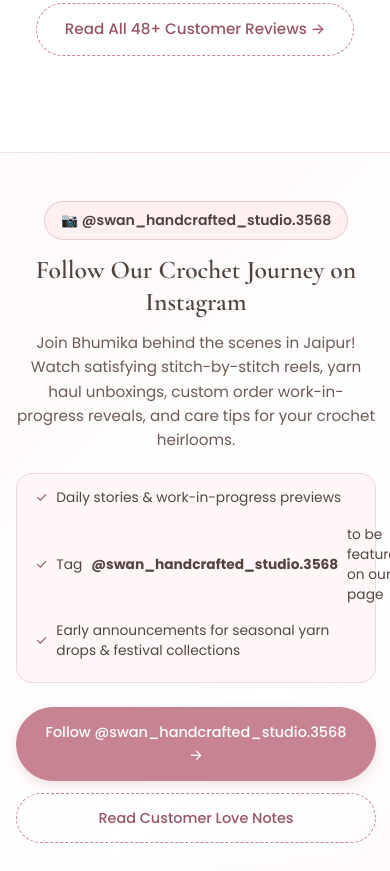
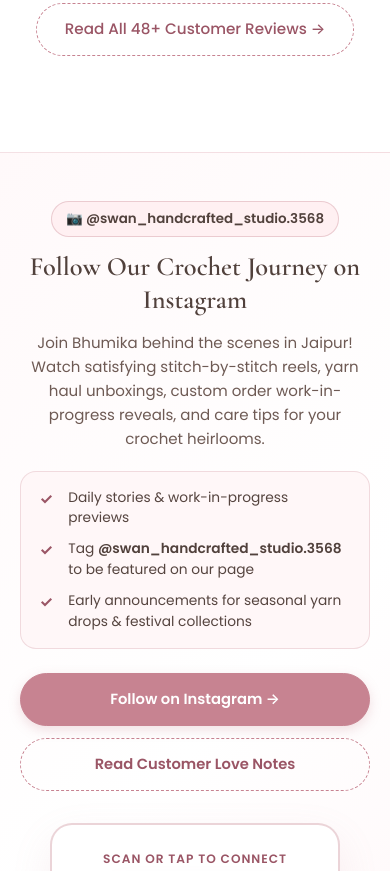
Before and after one commit to swanstudio2604-beep/Swan-Studio, a website: page index.html in a window 390 px wide. Shown: the part 10199-11070 px from the top of the page. Drawn offline with nearby package versions, Linux system fonts and the light colour scheme.

Commit message:
fix(mobile): resolve Instagram perks text fragmentation, button overflow, and remove review helpful buttons

```diff
--- a/css/style.css
+++ b/css/style.css
@@ -2436,22 +2436,61 @@ input[type="file"]:not(.photo-upload-input)::file-selector-button:hover {
   align-items: center;
 }
 
+.instagram-lead-desc {
+  color: #6E5A54;
+  font-size: 1.05rem;
+  line-height: 1.65;
+  margin: 0 auto 1.5rem auto;
+  max-width: 520px;
+  word-break: normal;
+  overflow-wrap: break-word;
+  text-wrap: pretty;
+  hyphens: none;
+  -webkit-hyphens: none;
+}
+
 .instagram-perks-list {
   list-style: none;
   padding: 0;
-  margin: 0 0 2rem 0;
+  margin: 0 auto 2rem auto;
   display: flex;
   flex-direction: column;
   gap: 0.65rem;
+  width: 100%;
+  max-width: 440px;
+  box-sizing: border-box;
+}
+
+.instagram-perk-item {
+  display: grid;
+  grid-template-columns: 20px 1fr;
+  gap: 0.65rem;
+  align-items: start;
+  text-align: left;
+  line-height: 1.5;
   font-size: 0.92rem;
   color: #55443F;
 }
 
-.instagram-perks-list li {
-  display: flex;
-  align-items: center;
-  gap: 0.55rem;
-  line-height: 1.45;
+.perk-icon {
+  color: var(--rose-text);
+  font-weight: 700;
+  line-height: 1.5;
+  font-size: 0.95rem;
+  user-select: none;
+}
+
+.perk-text {
+  line-height: 1.5;
+  word-break: break-word;
+  overflow-wrap: anywhere;
+}
+
+.perk-text strong {
+  color: var(--cocoa);
+  font-weight: 600;
+  word-break: break-word;
+  overflow-wrap: anywhere;
 }
 
 .instagram-banner-actions {
@@ -2533,69 +2572,91 @@ input[type="file"]:not(.photo-upload-input)::file-selector-button:hover {
     grid-template-columns: 1fr;
   }
   .instagram-community-section {
-    padding: 3rem 0 !important;
+    padding: 3rem 1.25rem !important;
+    box-sizing: border-box !important;
+  }
+  .instagram-community-section .container {
+    padding-left: 0 !important;
+    padding-right: 0 !important;
+    max-width: 100% !important;
+    box-sizing: border-box !important;
   }
   .instagram-banner-box {
     padding: 1.75rem 1.15rem !important;
     margin-top: 2rem !important;
     border-radius: 22px !important;
+    box-sizing: border-box !important;
   }
   .instagram-banner-grid {
     grid-template-columns: 1fr !important;
     text-align: center !important;
     gap: 2rem !important;
+    width: 100% !important;
+    box-sizing: border-box !important;
+    padding: 0 !important;
   }
   .instagram-banner-grid .instagram-handle-badge {
     margin: 0 auto 0.85rem auto !important;
     display: inline-flex !important;
+    max-width: 100% !important;
+    font-size: 0.84rem !important;
+    padding: 0.4rem 0.85rem !important;
+    box-sizing: border-box !important;
   }
   .instagram-banner-grid h2 {
-    font-size: clamp(1.6rem, 5.5vw, 2.2rem) !important;
+    font-size: clamp(1.65rem, 6vw, 2.2rem) !important;
     line-height: 1.25 !important;
     margin-bottom: 0.85rem !important;
-  }
-  .instagram-banner-grid p {
-    font-size: 0.95rem !important;
+    padding: 0 0.5rem !important;
+  }
+  .instagram-lead-desc {
+    font-size: 0.94rem !important;
     line-height: 1.6 !important;
-    max-width: 480px !important;
-    margin-left: auto !important;
-    margin-right: auto !important;
+    max-width: 100% !important;
+    padding: 0 0.25rem !important;
     margin-bottom: 1.25rem !important;
+    box-sizing: border-box !important;
   }
   .instagram-perks-list {
     text-align: left !important;
-    max-width: 360px !important;
+    width: 100% !important;
+    max-width: 100% !important;
     margin: 0 auto 1.5rem auto !important;
     background: #FFF7F8 !important;
     border: 1px solid rgba(199, 131, 145, 0.25) !important;
     border-radius: 16px !important;
-    padding: 0.9rem 1.15rem !important;
-  }
-  .instagram-perks-list li {
+    padding: 1rem 1.15rem !important;
+    box-sizing: border-box !important;
+  }
+  .instagram-perk-item {
     font-size: 0.86rem !important;
-    margin-bottom: 0.4rem !important;
+    gap: 0.55rem !important;
   }
   .instagram-banner-actions {
     display: flex !important;
     flex-direction: column !important;
     gap: 0.75rem !important;
     width: 100% !important;
-    max-width: 360px !important;
+    max-width: 100% !important;
     margin: 0 auto !important;
+    box-sizing: border-box !important;
   }
   .instagram-banner-actions .btn {
     width: 100% !important;
     justify-content: center !important;
     text-align: center !important;
-    padding: 0.8rem 1.25rem !important;
-    font-size: 0.9rem !important;
+    padding: 0.85rem 1.25rem !important;
+    font-size: 0.92rem !important;
+    font-weight: 600 !important;
     box-sizing: border-box !important;
+    white-space: normal !important;
   }
   .instagram-qr-card {
     padding: 1.5rem 1.15rem !important;
     max-width: 290px !important;
     border-radius: 22px !important;
     margin: 0 auto !important;
+    box-sizing: border-box !important;
   }
   .instagram-qr-frame {
     width: 175px !important;
--- a/index.html
+++ b/index.html
@@ -396,25 +396,28 @@
             <h2 id="home-insta-heading" style="font-size: clamp(2rem, 3.8vw, 2.8rem); margin-bottom: 1rem; color: var(--cocoa);">
               Follow Our Crochet Journey on Instagram
             </h2>
-            <p style="color: #6E5A54; font-size: 1.05rem; line-height: 1.6; margin-bottom: 1.5rem;">
+            <p class="instagram-lead-desc">
               Join Bhumika behind the scenes in Jaipur! Watch satisfying stitch-by-stitch reels, yarn haul unboxings, custom order work-in-progress reveals, and care tips for your crochet heirlooms.
             </p>
 
             <ul class="instagram-perks-list">
-              <li>
-                <span style="color: var(--rose-text);">✓</span> Daily stories & work-in-progress previews
+              <li class="instagram-perk-item">
+                <span class="perk-icon">✓</span>
+                <span class="perk-text">Daily stories &amp; work-in-progress previews</span>
               </li>
-              <li>
-                <span style="color: var(--rose-text);">✓</span> Tag <strong>@swan_handcrafted_studio.3568</strong> to be featured on our page
+              <li class="instagram-perk-item">
+                <span class="perk-icon">✓</span>
+                <span class="perk-text">Tag <strong>@swan_handcrafted_studio.3568</strong> to be featured on our page</span>
               </li>
-              <li>
-                <span style="color: var(--rose-text);">✓</span> Early announcements for seasonal yarn drops & festival collections
+              <li class="instagram-perk-item">
+                <span class="perk-icon">✓</span>
+                <span class="perk-text">Early announcements for seasonal yarn drops &amp; festival collections</span>
               </li>
             </ul>
 
             <div class="instagram-banner-actions">
               <a href="https://www.instagram.com/swan_handcrafted_studio.3568?utm_source=qr&rpxt=MXc1azF0eDFkeGw5aw==" target="_blank" rel="noopener noreferrer" class="btn btn-primary">
-                Follow @swan_handcrafted_studio.3568 &rarr;
+                Follow on Instagram &rarr;
               </a>
               <a href="reviews.html" class="btn btn-outline" style="border-color: var(--rose); color: var(--rose-text);">
                 Read Customer Love Notes
```
Also changed, not shown: about.html (+1 -1 lines), reviews.html (+11 -8 lines).
